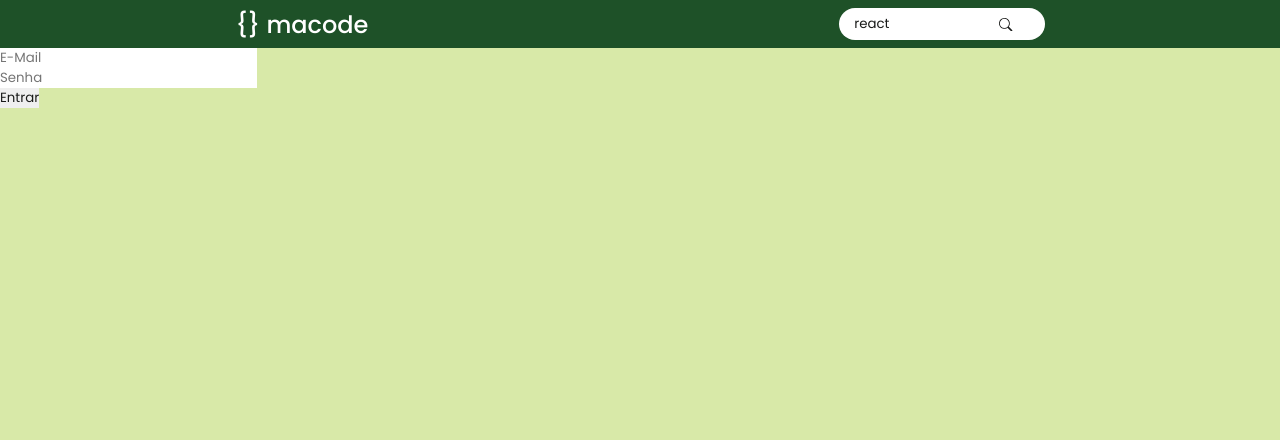
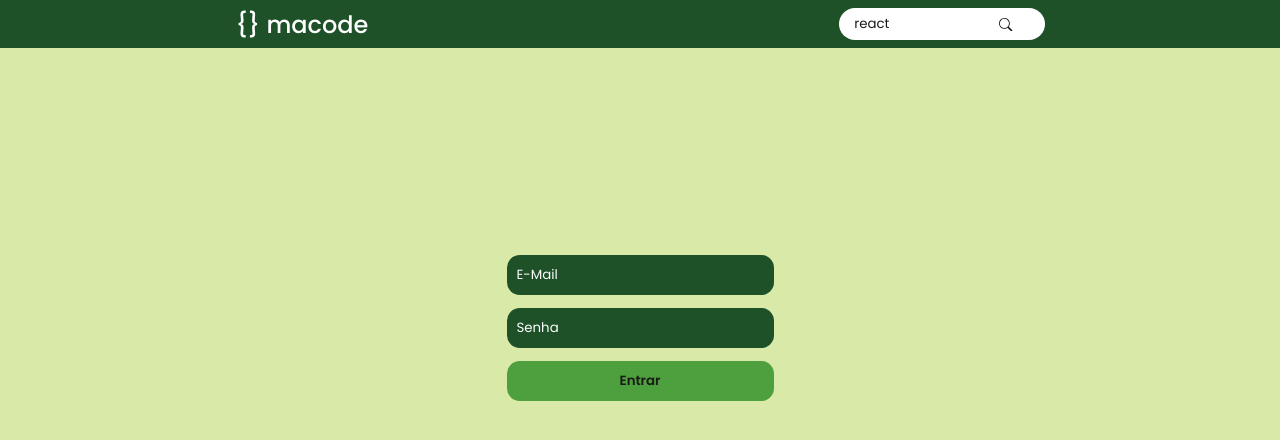
Before and after one commit to machadofguilherme/macode, a React (Vite) app: page /login in a window 1280 px wide. Shown: the top 440 px of the page. Built offline with nearby package versions, Linux system fonts and the light colour scheme; no server answers.

Commit message:
:lipstick: LoginFormStyle, AdminStyle e ButtonStyle.
Adicionado configurações de estilo para o formulário de login e para o cabeçalho que contém os botões principais na página do administrador.

```diff
--- a/src/components/Button/Button.jsx
+++ b/src/components/Button/Button.jsx
@@ -1,11 +1,16 @@
 import PropTypes from "prop-types"
+import './ButtonStyle.sass';
+
 const Button = ({ text, choose, chooseValue }) => {
   return (
-    <>
-        <button type="button" onClick={() => choose(!chooseValue)}>
+    <main className="button__container">
+        <button
+          type="button"
+          onClick={() => choose(!chooseValue)}
+        >
           { text }
         </button>
-    </>
+    </main>
   )
 }
 
--- /dev/null
+++ b/src/components/Button/ButtonStyle.sass
@@ -0,0 +1,14 @@
+.button__container
+    button
+        height: 2rem
+        width: 130px
+        border-radius: .8rem
+        background-color: #1E5128
+        color: white
+        font-weight: 500
+        text-transform: lowercase
+
+        &:hover
+            background-color: #191A19
+            transition: all 500ms ease
+            cursor: pointer
--- a/src/components/LoginForm/LoginForm.jsx
+++ b/src/components/LoginForm/LoginForm.jsx
@@ -4,6 +4,7 @@ import { yupResolver } from '@hookform/resolvers/yup';
 
 import LoginSchema from '../../schemas/LoginSchema';
 import dataRequest from '../../utils/fetchApi';
+import './LoginFormStyle.sass';
 
 const LoginForm = () => {
   const { register, handleSubmit, formState: { errors } } = useForm({
@@ -29,7 +30,11 @@ const LoginForm = () => {
   };
 
   return (
-    <form onSubmit={handleSubmit(onSubmit)}>
+    <form
+      onSubmit={handleSubmit(onSubmit)}
+      className='form__container'
+    >
+      <div>
         <section>
           <input type='email' placeholder="E-Mail" {...register('email')} />
           <p>{errors.email?.message}</p>
@@ -41,6 +46,7 @@ const LoginForm = () => {
         </section>
 
         <button type="submit">Entrar</button>
+      </div>
     </form>
   );
 };
--- /dev/null
+++ b/src/components/LoginForm/LoginFormStyle.sass
@@ -0,0 +1,36 @@
+.form__container
+    display: flex
+    flex-direction: column
+    align-items: center
+    justify-content: center
+    height: 50vh
+    width: 100vw
+    margin-top: 5rem
+
+    div
+        display: flex
+        flex-direction: column
+        gap: .8rem
+
+        input
+            height: 2.5rem
+            padding-left: 10px
+            border-radius: .8rem
+            background-color: #1E5128
+            color: white
+
+            &::placeholder
+                color: white
+
+        button
+            height: 2.5rem
+            border-radius: .8rem
+            background-color: #4E9F3D
+            color: #191A19
+            font-weight: 600
+            cursor: pointer
+
+            &:hover
+                background-color: #191A19
+                transition: all 500ms ease
+                color: white
--- a/src/pages/Admin/Admin.jsx
+++ b/src/pages/Admin/Admin.jsx
@@ -5,10 +5,12 @@ import Button from "../../components/Button/Button";
 import FormPost from "../../components/FormPost/FormPost";
 import PostList from "../../components/PostList/PostList";
 import dataRequest from "../../utils/fetchApi";
+import './AdminStyle.sass';
 
 const Admin = () => {
   const navigate = useNavigate();
   const [isEdit, setIsEdit] = useState(false);
+  const [isLogout, setIsLogout] = useState(false);
 
 
   useEffect(() => {
@@ -34,15 +36,30 @@ const Admin = () => {
     requestProcess(token);
   }, [navigate]);
 
+  useEffect(() => {
+    if (isLogout) {
+      localStorage.clear();
+      navigate('/login');
+    }
+  }, [isLogout, navigate]);
+
   return (
     <>
-      <Button
-        text={ !isEdit ? 'Nova postagem' : 'Cancelar' }
-        choose={ setIsEdit }
-        chooseValue={ isEdit }
-      />
+      <section
+        className="header__admin-container"
+      >
+        <Button
+          text={ !isEdit ? 'Nova postagem' : 'Cancelar' }
+          choose={ setIsEdit }
+          chooseValue={ isEdit }
+        />
 
-      <Button text='Sair' />
+        <Button
+          text='Sair'
+          choose={ setIsLogout }
+          chooseValue={ isLogout }
+        />
+      </section>
 
       {
         isEdit
--- /dev/null
+++ b/src/pages/Admin/AdminStyle.sass
@@ -0,0 +1,7 @@
+.header__admin-container
+    display: flex
+    width: 100vw
+    justify-content: center
+    align-items: center
+    gap: 2rem
+    height: 5rem
```
Lines whose indentation alone changed are shown as unchanged.
